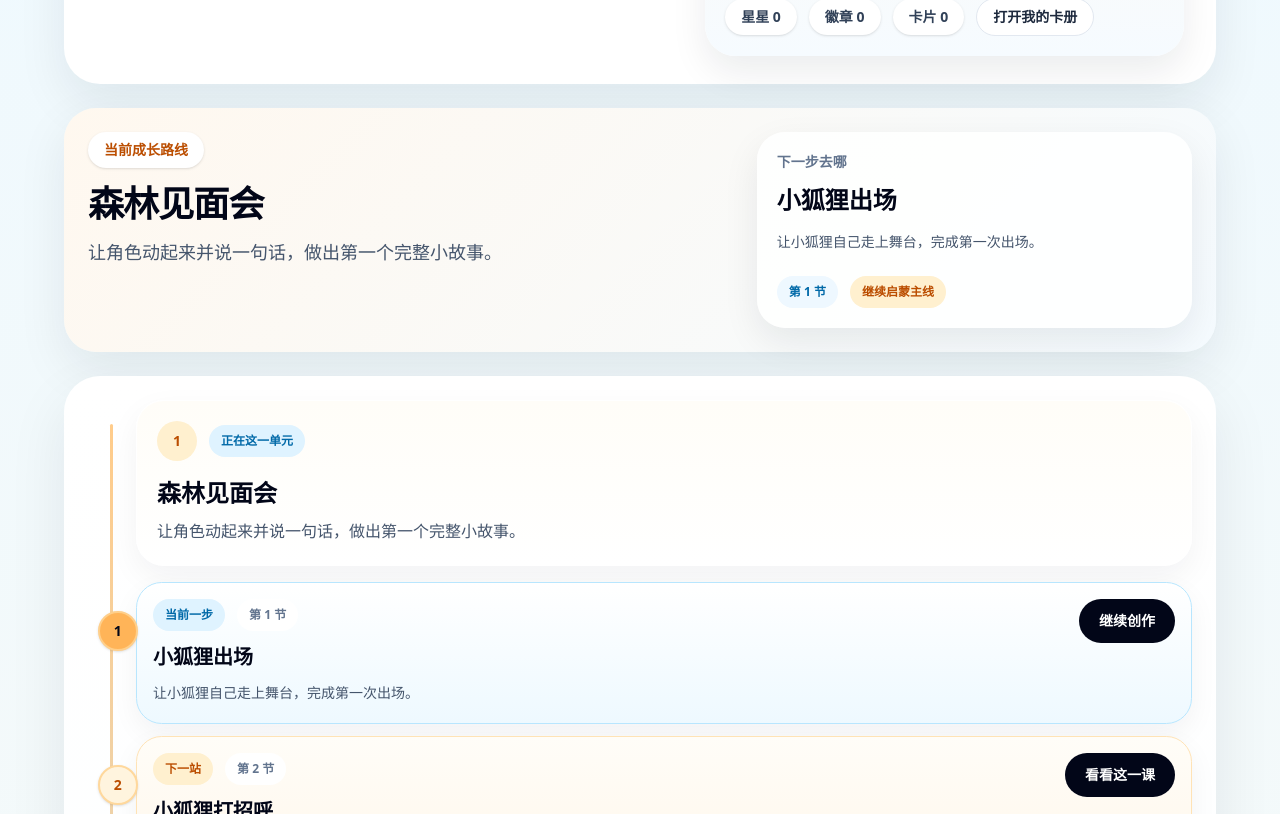
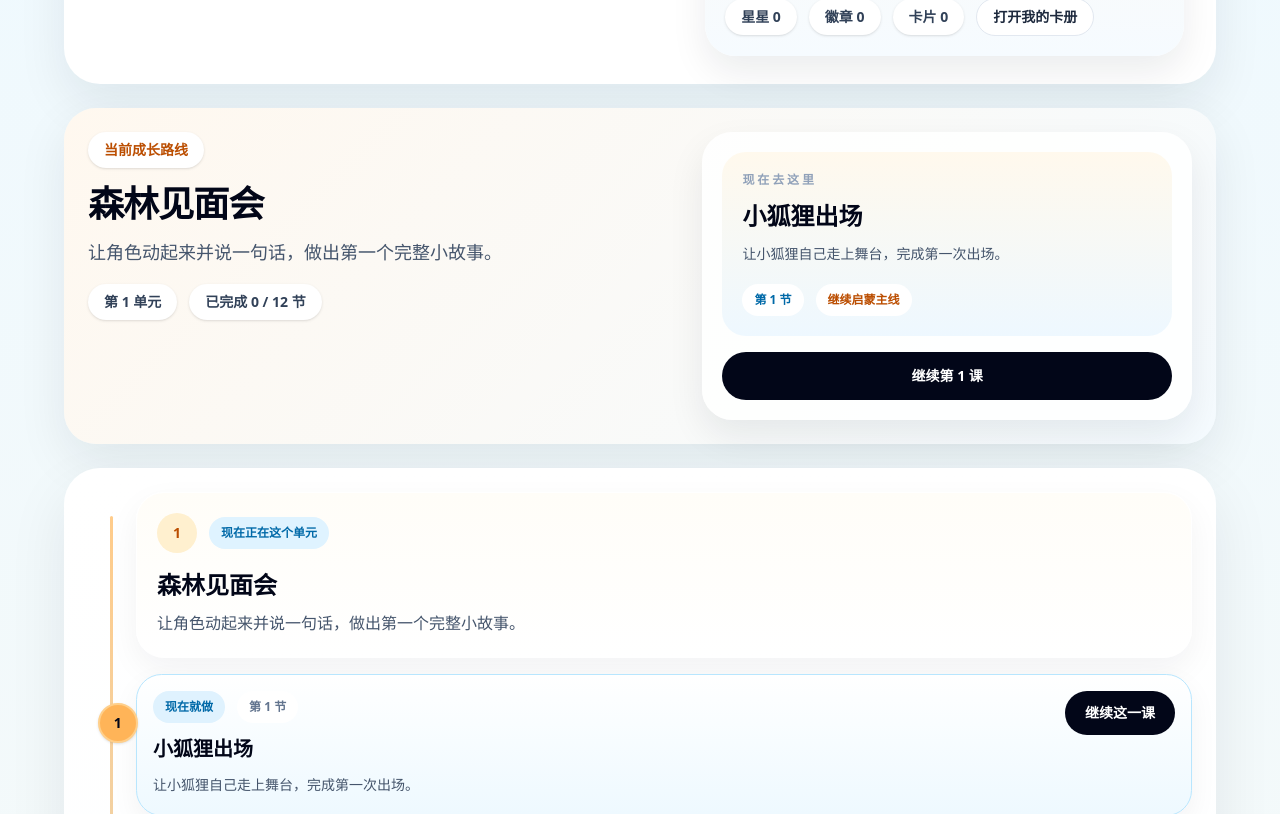
Before and after one commit to HelloMrDuan/kidsCoding, a Next.js app in the folder apps/web/: page /learn/map in a window 1280 px wide. Shown: the part 366-1180 px from the top of the page. Built offline with nearby package versions, Linux system fonts and the light colour scheme; no server answers.

Commit message:
Polish map to lesson transition

```diff
--- a/apps/web/src/app/learn/lesson/[lessonId]/page.tsx
+++ b/apps/web/src/app/learn/lesson/[lessonId]/page.tsx
@@ -1,5 +1,6 @@
 'use client'
 
+import Link from 'next/link'
 import { useCallback, useEffect, useRef, useState } from 'react'
 import { useParams, useRouter } from 'next/navigation'
 
@@ -99,6 +100,8 @@ export default function LessonPage() {
     lessonPhase: currentLesson.phase,
     hasLaunchPack: hasCourseEntitlement,
   })
+  const currentUnit = getFoundationUnitByLessonId(currentLesson.id)
+  const completionPreview = getFoundationLessonFeedback(currentLesson.id, 'progress')
 
   function handleStartRemedial(remedialId: string) {
     router.push(
@@ -158,15 +161,29 @@ export default function LessonPage() {
     <main className="min-h-screen bg-[linear-gradient(180deg,#f7fbff_0%,#fff7ed_100%)] px-4 py-6 md:px-6 md:py-8">
       <section className="mx-auto max-w-7xl space-y-6">
         <header className="rounded-[2.5rem] border border-white/75 bg-[linear-gradient(180deg,#ffffff_0%,#fff6ec_100%)] px-6 py-6 shadow-[0_24px_60px_rgba(15,23,42,0.08)] md:px-8">
-          <div className="flex flex-wrap items-center gap-3">
-            <span className="rounded-full bg-[#eef8ff] px-4 py-2 text-sm font-semibold text-sky-700">
-              第 {stepIndex + 1} 步 / 共 {currentLesson.steps.length} 步
-            </span>
-            <span className="rounded-full bg-[#fff1d4] px-4 py-2 text-sm font-semibold text-amber-700">
-              {currentLesson.phase === 'trial' ? '启蒙课' : '高阶创作课'}
+          <div className="flex flex-wrap items-center justify-between gap-3">
+            <div className="flex flex-wrap items-center gap-3">
+              <Link
+                className="inline-flex items-center justify-center rounded-full border border-slate-200 bg-white px-4 py-2 text-sm font-bold text-slate-700 transition hover:border-sky-200 hover:bg-sky-50 hover:text-sky-800"
+                href="/learn/map"
+              >
+                回到成长地图
+              </Link>
+              {currentUnit ? (
+                <span className="rounded-full bg-[#eef8ff] px-4 py-2 text-sm font-semibold text-sky-700">
+                  来自 {currentUnit.title}
+                </span>
+              ) : null}
+              <span className="rounded-full bg-[#fff1d4] px-4 py-2 text-sm font-semibold text-amber-700">
+                第 {stepIndex + 1} 步 / 共 {currentLesson.steps.length} 步
+              </span>
+            </div>
+            <span className="rounded-full bg-white px-4 py-2 text-sm font-bold text-slate-600 shadow-sm">
+              {currentLesson.phase === 'trial' ? '启蒙主线' : '高阶创作'}
             </span>
           </div>
-          <div className="mt-4 grid gap-4 xl:grid-cols-[minmax(0,1fr)_260px] xl:items-end">
+
+          <div className="mt-4 grid gap-4 xl:grid-cols-[minmax(0,1fr)_320px] xl:items-end">
             <div>
               <h1 className="text-3xl font-black tracking-tight text-slate-950 md:text-[3.2rem]">
                 {currentLesson.title}
@@ -175,8 +192,26 @@ export default function LessonPage() {
                 先完成这个小目标，再看看舞台里的角色马上会发生什么变化。每一步都在把故事往前推进。
               </p>
             </div>
-            <div className="rounded-[1.75rem] bg-white/80 px-5 py-4 text-sm leading-7 text-slate-600 shadow-[0_12px_24px_rgba(15,23,42,0.05)]">
-              当前步骤：<span className="font-bold text-slate-900">{step.title}</span>
+            <div
+              className="grid gap-3 rounded-[1.75rem] bg-white/85 px-5 py-4 text-sm leading-7 text-slate-600 shadow-[0_12px_24px_rgba(15,23,42,0.05)]"
+              data-testid="lesson-entry-summary"
+            >
+              <div>
+                <p className="text-xs font-bold uppercase tracking-[0.22em] text-slate-400">
+                  当前步骤
+                </p>
+                <p className="mt-2 text-base font-bold text-slate-900">
+                  {step.title}
+                </p>
+              </div>
+              <div>
+                <p className="text-xs font-bold uppercase tracking-[0.22em] text-slate-400">
+                  做完这节课会得到
+                </p>
+                <p className="mt-2 text-base font-bold text-slate-900">
+                  {completionPreview}
+                </p>
+              </div>
             </div>
           </div>
         </header>
--- a/apps/web/src/features/lessons/map-view.tsx
+++ b/apps/web/src/features/lessons/map-view.tsx
@@ -64,36 +64,36 @@ function getStationCopy(state: LessonStationState) {
   switch (state) {
     case 'completed':
       return {
-        badge: '已走过',
+        badge: '已经走过',
         cta: '回看作品',
-        badgeClass: 'bg-[#eef3f8] text-slate-600',
-        nodeClass: 'bg-white text-slate-500 border-slate-200',
+        badgeClass: 'bg-slate-100 text-slate-600',
+        nodeClass: 'border-slate-200 bg-white text-slate-500',
         cardClass: 'border-white bg-white/90',
       }
     case 'current':
       return {
-        badge: '当前一步',
-        cta: '继续创作',
-        badgeClass: 'bg-[#dff3ff] text-sky-700',
-        nodeClass: 'bg-[#ffb458] text-slate-950 border-[#ffcf8a]',
+        badge: '现在就做',
+        cta: '继续这一课',
+        badgeClass: 'bg-sky-100 text-sky-700',
+        nodeClass: 'border-[#ffcf8a] bg-[#ffb458] text-slate-950',
         cardClass:
           'border-sky-200 bg-[linear-gradient(180deg,#ffffff_0%,#eef9ff_100%)]',
       }
     case 'next':
       return {
         badge: '下一站',
-        cta: '看看这一课',
-        badgeClass: 'bg-[#fff0cf] text-amber-700',
-        nodeClass: 'bg-[#fff4de] text-amber-700 border-[#ffd89c]',
+        cta: '看看下一课',
+        badgeClass: 'bg-amber-100 text-amber-700',
+        nodeClass: 'border-[#ffd89c] bg-[#fff4de] text-amber-700',
         cardClass:
           'border-[#ffe3b6] bg-[linear-gradient(180deg,#fffdf8_0%,#fff7eb_100%)]',
       }
     case 'available':
       return {
-        badge: '可继续前进',
+        badge: '可以继续',
         cta: '进入这一课',
-        badgeClass: 'bg-[#eef7ff] text-sky-700',
-        nodeClass: 'bg-white text-sky-700 border-sky-200',
+        badgeClass: 'bg-sky-50 text-sky-700',
+        nodeClass: 'border-sky-200 bg-white text-sky-700',
         cardClass: 'border-white bg-white/85',
       }
     case 'upcoming':
@@ -102,7 +102,7 @@ function getStationCopy(state: LessonStationState) {
         badge: '前方站点',
         cta: '看看这一课',
         badgeClass: 'bg-slate-100 text-slate-500',
-        nodeClass: 'bg-white/80 text-slate-400 border-slate-200',
+        nodeClass: 'border-slate-200 bg-white/80 text-slate-400',
         cardClass: 'border-white/80 bg-white/70',
       }
   }
@@ -125,6 +125,9 @@ export function MapView({
     foundationUnits.find((unit) =>
       unit.lessonIds.includes(recommendedLesson.id),
     ) ?? foundationUnits[0]
+  const currentUnitIndex = foundationUnits.findIndex(
+    (unit) => unit.id === currentUnit.id,
+  )
   const nextLesson =
     lessons.find((lesson) => !progress.completedLessonIds.includes(lesson.id)) ??
     lessons.at(-1) ??
@@ -134,7 +137,7 @@ export function MapView({
   return (
     <div className="grid gap-6">
       <section
-        className="grid gap-4 rounded-[2rem] bg-[linear-gradient(135deg,#fff8ef_0%,#f5fbff_100%)] p-6 shadow-[0_18px_50px_rgba(15,23,42,0.08)] lg:grid-cols-[1.2fr_0.8fr]"
+        className="grid gap-4 rounded-[2rem] bg-[linear-gradient(135deg,#fff8ef_0%,#f5fbff_100%)] p-6 shadow-[0_18px_50px_rgba(15,23,42,0.08)] lg:grid-cols-[1.1fr_0.9fr]"
         data-testid="learning-map-current-focus"
       >
         <div className="space-y-4">
@@ -149,24 +152,47 @@ export function MapView({
               {currentUnit.summary}
             </p>
           </div>
+          <div className="flex flex-wrap gap-3">
+            <span className="rounded-full bg-white px-4 py-2 text-sm font-bold text-slate-700 shadow-sm">
+              第 {currentUnitIndex + 1} 单元
+            </span>
+            <span className="rounded-full bg-white px-4 py-2 text-sm font-bold text-slate-700 shadow-sm">
+              已完成 {completedCount} / {lessons.length} 节
+            </span>
+          </div>
         </div>
 
-        <div className="rounded-[1.75rem] bg-white/90 p-5 shadow-[0_14px_36px_rgba(15,23,42,0.08)]">
-          <p className="text-sm font-bold text-slate-500">下一步去哪</p>
+        <div
+          className="grid gap-4 rounded-[1.9rem] bg-white/90 p-5 shadow-[0_16px_36px_rgba(15,23,42,0.08)]"
+          data-testid="learning-map-focus-preview"
+        >
+          <div className="rounded-[1.5rem] bg-[linear-gradient(180deg,#fff9ed_0%,#eef8ff_100%)] p-5">
+            <p className="text-xs font-bold uppercase tracking-[0.24em] text-slate-400">
+              现在去这里
+            </p>
             <h3 className="mt-3 text-2xl font-black text-slate-950">
               {nextLesson.title}
             </h3>
-          <p className="mt-3 text-sm leading-7 text-slate-600">
+            <p className="mt-2 text-sm leading-7 text-slate-600">
               {nextLesson.goal}
             </p>
-          <div className="mt-5 flex flex-wrap gap-3">
-            <span className="rounded-full bg-[#eef8ff] px-3 py-2 text-xs font-bold text-sky-700">
+            <div className="mt-4 flex flex-wrap gap-3">
+              <span className="rounded-full bg-white px-3 py-2 text-xs font-bold text-sky-700">
                 第 {nextLesson.sortOrder} 节
               </span>
-            <span className="rounded-full bg-[#fff0cf] px-3 py-2 text-xs font-bold text-amber-700">
+              <span className="rounded-full bg-white px-3 py-2 text-xs font-bold text-amber-700">
                 {foundationComplete ? '启蒙已完成' : '继续启蒙主线'}
               </span>
             </div>
+          </div>
+
+          <Link
+            className="inline-flex items-center justify-center rounded-full bg-slate-950 px-5 py-3.5 text-sm font-bold text-white transition hover:bg-slate-800"
+            data-testid="learning-map-primary-cta"
+            href={`/learn/lesson/${nextLesson.id}`}
+          >
+            继续第 {nextLesson.sortOrder} 课
+          </Link>
         </div>
       </section>
 
@@ -175,10 +201,10 @@ export function MapView({
         data-testid="learning-map-track"
       >
         <div className="relative">
-          <div className="absolute left-[1.4rem] top-6 bottom-8 w-[3px] rounded-full bg-[linear-gradient(180deg,#ffcc8b_0%,#bfe4ff_55%,#dbe7f5_100%)]" />
+          <div className="absolute bottom-8 left-[1.4rem] top-6 w-[3px] rounded-full bg-[linear-gradient(180deg,#ffcc8b_0%,#bfe4ff_55%,#dbe7f5_100%)]" />
 
           <div className="space-y-8">
-            {foundationUnits.map((unit) => {
+            {foundationUnits.map((unit, unitIndex) => {
               const unitLessons = unit.lessonIds
                 .map((lessonId) => lessonsById.get(lessonId))
                 .filter((lesson): lesson is LaunchLessonDefinition =>
@@ -198,7 +224,7 @@ export function MapView({
                   <div className="mb-4 rounded-[1.75rem] border border-white bg-[linear-gradient(180deg,#fffdf8_0%,#ffffff_100%)] p-5 shadow-[0_12px_32px_rgba(15,23,42,0.05)]">
                     <div className="flex flex-wrap items-center gap-3">
                       <span className="inline-flex h-10 w-10 items-center justify-center rounded-full bg-[#fff0cf] text-sm font-black text-amber-700">
-                        {foundationUnits.indexOf(unit) + 1}
+                        {unitIndex + 1}
                       </span>
                       <span
                         className={`rounded-full px-3 py-2 text-xs font-bold ${
@@ -210,9 +236,9 @@ export function MapView({
                         }`}
                       >
                         {unitCurrent
-                          ? '正在这一单元'
+                          ? '现在正在这个单元'
                           : unitCompleted
-                            ? '这一单元已完成'
+                            ? '这一单元已经完成'
                             : '接下来会走到这里'}
                       </span>
                     </div>
@@ -287,10 +313,7 @@ export function MapView({
               )
             })}
 
-            <aside
-              className="relative pl-12"
-              data-testid="learning-map-high-tier"
-            >
+            <aside className="relative pl-12" data-testid="learning-map-high-tier">
               <div className="rounded-[1.85rem] border border-[#e5ddff] bg-[radial-gradient(circle_at_top,#fff8d6_0%,#f7f4ff_44%,#eef9ff_100%)] p-6 shadow-[0_18px_42px_rgba(107,70,255,0.12)]">
                 <p className="inline-flex rounded-full bg-white/90 px-4 py-2 text-xs font-bold uppercase tracking-[0.24em] text-[#6b46ff]">
                   高阶创作阶段
```
Also changed, not shown: 1 other file (tests, documents, lock files or other folders). Lines whose indentation alone changed are shown as unchanged.
